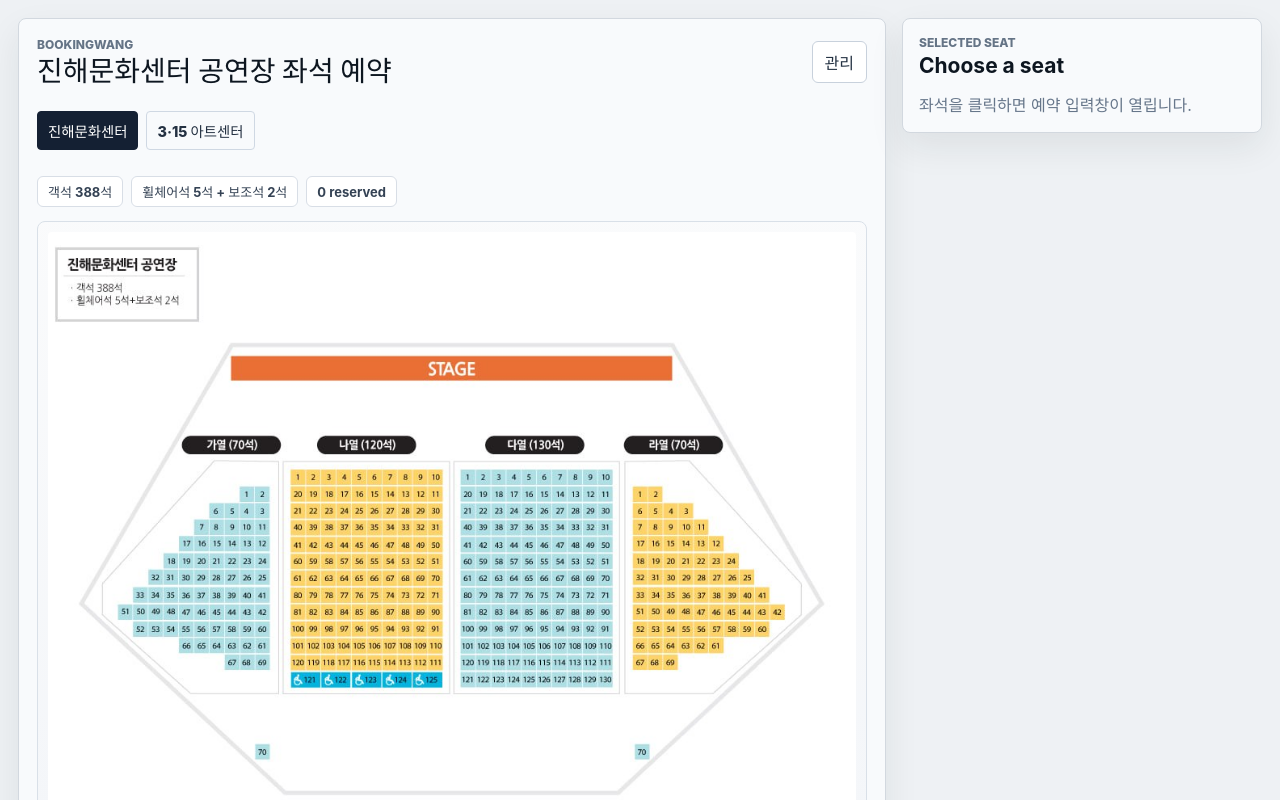
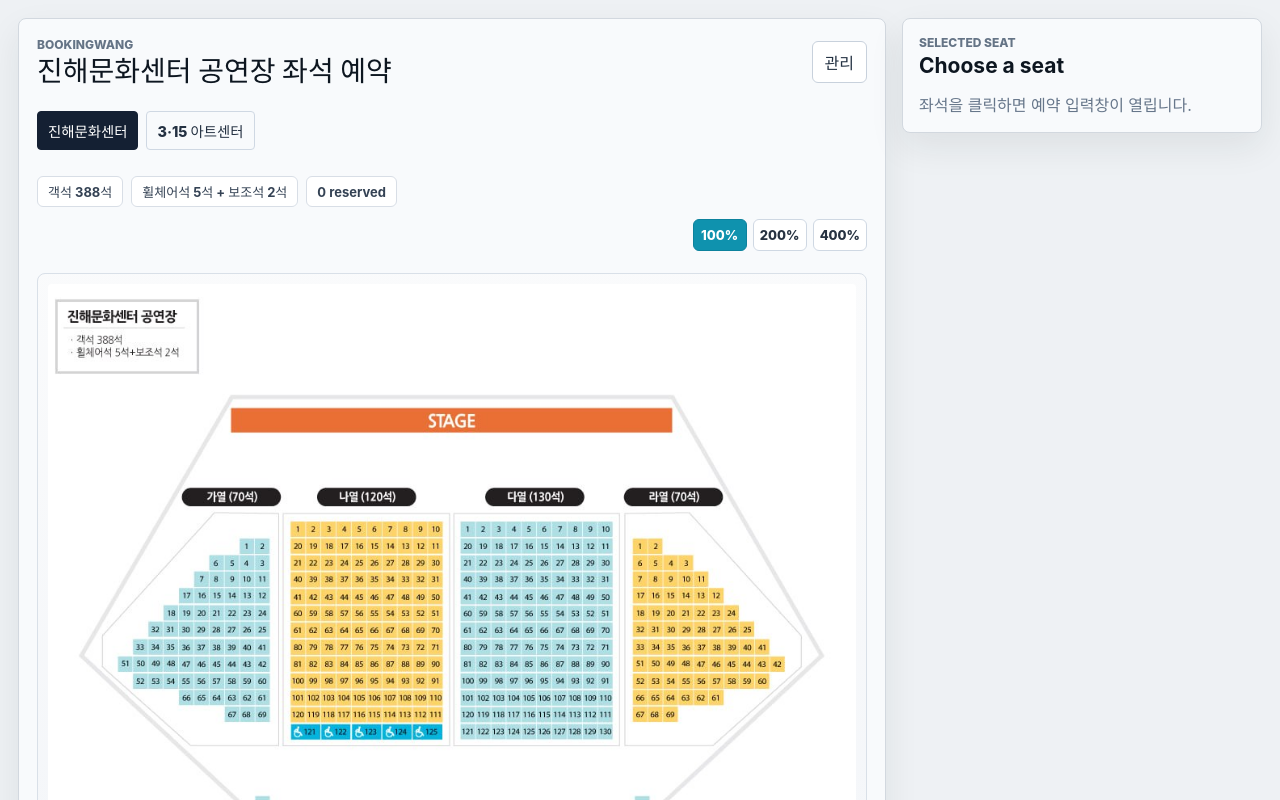
Before and after one commit to binogion-cmd/BookingWang, a React (Vite) app: page / in a window 1280 px wide. Shown: the top 800 px of the page. Built offline with nearby package versions, Linux system fonts and the light colour scheme.

Commit message:
Improve 315 seat map zoom and tap targets

```diff
--- a/src/App.css
+++ b/src/App.css
@@ -146,55 +146,86 @@ h2 {
 .venue-svg {
   display: block;
   width: 100%;
-  max-width: 1120px;
   height: auto;
   margin: 0 auto;
   border-radius: 4px;
   background: #ffffff;
 }
 
-.svg-seat {
+.map-toolbar {
+  display: flex;
+  gap: 6px;
+  justify-content: flex-end;
+  margin: -2px 0 8px;
+}
+
+.map-toolbar button {
+  min-width: 54px;
+  height: 32px;
+  border: 1px solid #cfd8e3;
+  border-radius: 6px;
+  background: #ffffff;
+  color: #263241;
+  font-size: 13px;
+  font-weight: 800;
+  cursor: pointer;
+}
+
+.map-toolbar button.active {
+  border-color: #0c829d;
+  background: #0f92ae;
+  color: #ffffff;
+}
+
+.svg-seat-target {
+  fill: rgba(255, 255, 255, 0);
+  stroke: rgba(255, 255, 255, 0);
+  cursor: pointer;
+  outline: none;
+  pointer-events: all;
+}
+
+.svg-seat-visual {
+  pointer-events: none;
   fill: rgba(255, 255, 255, 0);
   stroke: rgba(255, 255, 255, 0);
   stroke-width: 1.2;
-  cursor: pointer;
   transition:
     fill 120ms ease,
     stroke 120ms ease,
     stroke-width 120ms ease;
 }
 
-.svg-seat:hover,
-.svg-seat:focus {
+.svg-seat-group:hover .svg-seat-visual,
+.svg-seat-target:focus + .svg-seat-visual {
   fill: rgba(18, 167, 201, 0.78);
   stroke: #ffffff;
   stroke-width: 2.5;
-  outline: none;
 }
 
-.svg-seat-selected {
+.svg-seat-selected .svg-seat-visual {
   fill: rgba(18, 167, 201, 0.9);
   stroke: #ffffff;
   stroke-width: 2.5;
 }
 
-.svg-seat-reserved {
+.svg-seat-reserved .svg-seat-visual {
   fill: rgba(180, 35, 24, 0.92);
   stroke: #ffffff;
   stroke-width: 2.5;
 }
 
-.svg-seat-wheelchair {
+.svg-seat-wheelchair .svg-seat-visual {
   stroke-width: 1.8;
 }
 
-.venue-svg-calibration .svg-seat {
+.venue-svg-calibration .svg-seat-visual {
   fill: rgba(255, 255, 255, 0.22);
   stroke: rgba(13, 22, 32, 0.65);
 }
 
-.venue-svg-calibration .svg-seat-selected,
-.venue-svg-calibration .svg-seat-reserved {
+.venue-svg-calibration .svg-seat-selected .svg-seat-visual,
+.venue-svg-calibration .svg-seat-reserved .svg-seat-visual {
   stroke-width: 3;
 }
 
--- a/src/App.tsx
+++ b/src/App.tsx
@@ -28,6 +28,8 @@ type SeatPoint = {
   y: number
   width: number
   height: number
+  hitWidth?: number
+  hitHeight?: number
   wheelchair: boolean
 }
 
@@ -257,7 +259,7 @@ const VENUES: Record<string, VenueConfig> = {
   art315: {
     id: 'art315',
     title: '3·15 아트센터 대극장',
-    image: 'art315-seating.jpg',
+    image: 'art315-seating-2x.jpg',
     width: 1000,
     height: 1141,
     stats: ['1층 834석', '2층 250석', '오케스트라박스 54석', '휠체어석 20석'],
@@ -302,6 +304,7 @@ function App() {
   const [calibration, setCalibration] = useState<Record<string, CalibrationPoint>>(() => loadCalibration(calibrationKey))
   const [calibrationIndex, setCalibrationIndex] = useState(0)
   const [selectedSeat, setSelectedSeat] = useState<string | null>(null)
+  const [mapZoom, setMapZoom] = useState(() => (venue.id === 'art315' ? 2 : 1))
   const [form, setForm] = useState({ name: '', phone: '', note: '' })
   const [error, setError] = useState('')
   const [showAdmin, setShowAdmin] = useState(false)
@@ -413,13 +416,19 @@ function App() {
     return calibration[seat.seatId] ?? { x: seat.x, y: seat.y }
   }
 
+  function mapEventPoint(event: MouseEvent<SVGSVGElement>) {
+    const rect = event.currentTarget.getBoundingClientRect()
+    return {
+      x: ((event.clientX - rect.left) / rect.width) * venue.width,
+      y: ((event.clientY - rect.top) / rect.height) * venue.height,
+    }
+  }
+
   function calibrateSeat(event: MouseEvent<SVGSVGElement>) {
     if (!calibrationMode || !currentCalibrationSeatId) return
     if (event.target instanceof SVGRectElement) return
 
-    const rect = event.currentTarget.getBoundingClientRect()
-    const x = ((event.clientX - rect.left) / rect.width) * venue.width
-    const y = ((event.clientY - rect.top) / rect.height) * venue.height
+    const { x, y } = mapEventPoint(event)
     const next = {
       ...calibration,
       [currentCalibrationSeatId]: {
@@ -429,6 +438,26 @@ function App() {
     }
     saveCalibration(next)
     setCalibrationIndex((value) => Math.min(value + 1, seatSequence.length - 1))
+  }
+
+  function selectNearestSeatFromMap(event: MouseEvent<SVGSVGElement>) {
+    if (calibrationMode) {
+      calibrateSeat(event)
+      return
+    }
+
+    const { x, y } = mapEventPoint(event)
+    const nearest = seatPoints.reduce<{ seatId: string, distance: number } | null>((best, seat) => {
+      const point = calibratedSeatPoint(seat)
+      const distance = Math.hypot(point.x - x, point.y - y)
+      if (best && best.distance <= distance) return best
+      return { seatId: seat.seatId, distance }
+    }, null)
+
+    const threshold = venue.id === 'art315' ? 32 : 24
+    if (nearest && nearest.distance <= threshold) {
+      selectSeat(nearest.seatId)
+    }
   }
 
   function exportCalibration() {
@@ -466,33 +495,65 @@ function App() {
           <span>{reservedCount} reserved</span>
         </div>
 
+        <div className="map-toolbar" aria-label="seat map controls">
+          {[1, 2, 4].map((zoom) => (
+            <button
+              key={zoom}
+              type="button"
+              className={mapZoom === zoom ? 'active' : ''}
+              onClick={() => setMapZoom(zoom)}
+            >
+              {Math.round(zoom * 100)}%
+            </button>
+          ))}
+        </div>
+
         <div className="venue-map" aria-label="seat map">
           <svg
             className={`venue-svg ${calibrationMode ? 'venue-svg-calibration' : ''}`}
             viewBox={`0 0 ${venue.width} ${venue.height}`}
+            style={{ width: `${mapZoom * 100}%`, maxWidth: `${venue.width * mapZoom}px` }}
             role="img"
             aria-label={`${venue.title} 좌석 배치도`}
-            onClick={calibrateSeat}
+            onClick={selectNearestSeatFromMap}
           >
             <image href={seatingChartUrl} x="0" y="0" width={venue.width} height={venue.height} preserveAspectRatio="xMidYMid meet" />
             {seatPoints.map((seat) => {
               const status = seatStatus(seat.seatId)
               const point = calibratedSeatPoint(seat)
+              const hitWidth = seat.hitWidth ?? Math.max(seat.width, venue.id === 'art315' ? 15 : 18)
+              const hitHeight = seat.hitHeight ?? Math.max(seat.height, venue.id === 'art315' ? 15 : 18)
               return (
+                <g
+                  key={seat.seatId}
+                  className={`svg-seat-group svg-seat-${status} ${seat.wheelchair ? 'svg-seat-wheelchair' : ''}`}
+                >
                   <rect
-                  key={seat.seatId}
-                  className={`svg-seat svg-seat-${status} ${seat.wheelchair ? 'svg-seat-wheelchair' : ''}`}
+                    className="svg-seat-target"
+                    x={point.x - hitWidth / 2}
+                    y={point.y - hitHeight / 2}
+                    width={hitWidth}
+                    height={hitHeight}
+                    rx="3"
+                    role="button"
+                    tabIndex={0}
+                    aria-label={`${seatDisplayName(seat.seatId, seatPointById)} ${status}`}
+                    onClick={(event) => {
+                      event.stopPropagation()
+                      selectSeat(seat.seatId)
+                    }}
+                    onKeyDown={(event) => selectSeatFromKeyboard(event, seat.seatId)}
+                  />
+                  <rect
+                    className="svg-seat-visual"
                     x={point.x - seat.width / 2}
                     y={point.y - seat.height / 2}
                     width={seat.width}
                     height={seat.height}
                     rx="2"
-                  role="button"
-                  tabIndex={0}
-                  aria-label={`${seatDisplayName(seat.seatId, seatPointById)} ${status}`}
-                  onClick={() => selectSeat(seat.seatId)}
-                  onKeyDown={(event) => selectSeatFromKeyboard(event, seat.seatId)}
+                    aria-hidden="true"
                   />
+                </g>
               )
             })}
           </svg>
```
Also changed, not shown: public/art315-seating-2x.jpg (added). Lines whose indentation alone changed are shown as unchanged.
